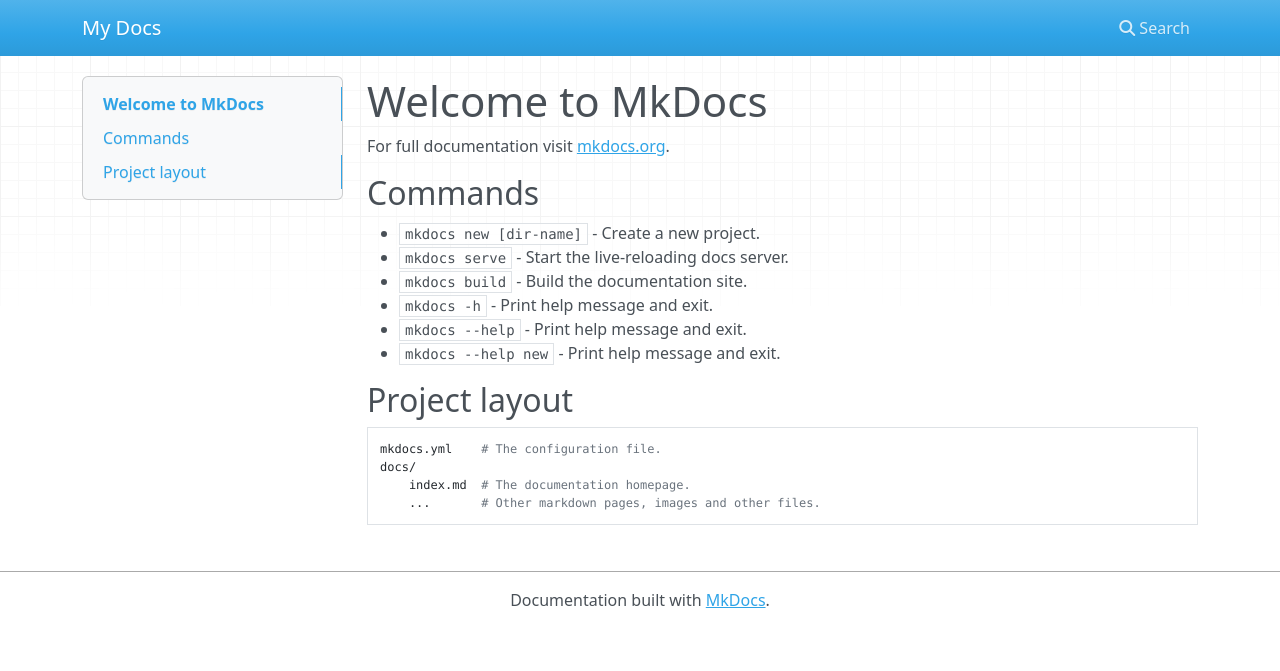
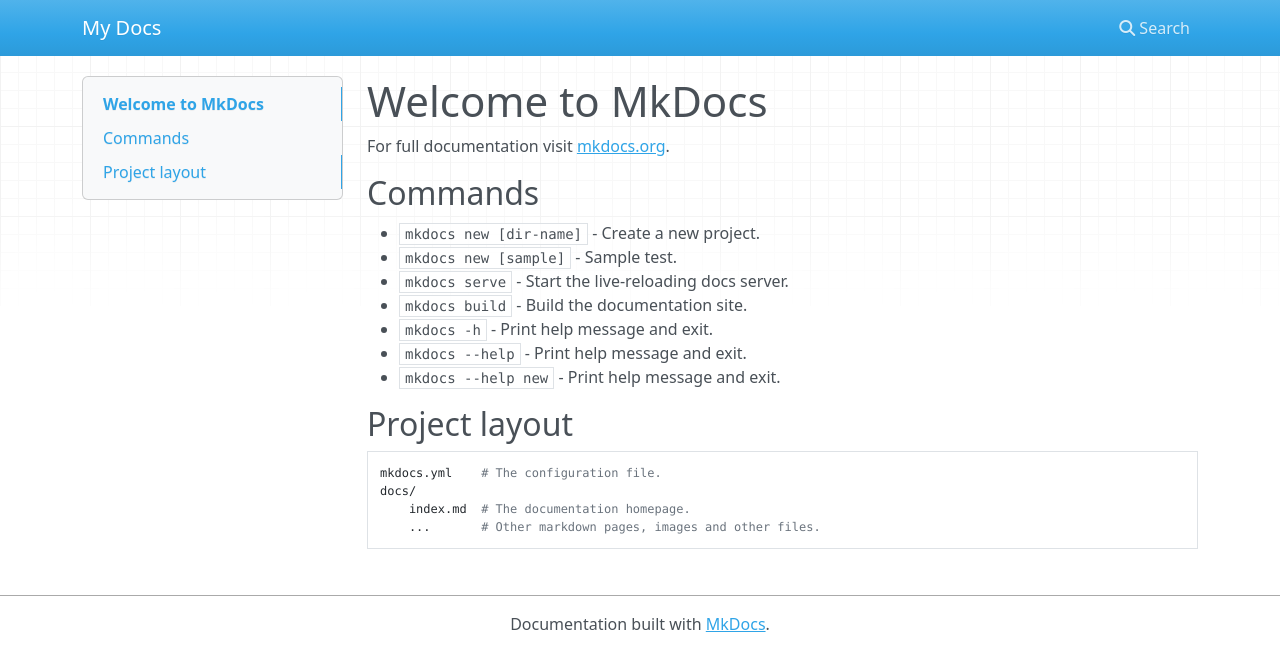
Before and after one commit to Mahad-10/mkdocs-aws, an MkDocs documentation site: the page built from docs/index.md, in a window 1280 px wide. Shown: the top 671 px of the page. Built offline with MkDocs 1.6.1, drawn with Linux system fonts in a browser that asks for light colours; nearby versions of some CDN libraries.

Commit message:
add new command

```diff
--- a/docs/index.md
+++ b/docs/index.md
@@ -5,6 +5,7 @@
 ## Commands
 
 * `mkdocs new [dir-name]` - Create a new project.
+* `mkdocs new [sample]` - Sample test.
 * `mkdocs serve` - Start the live-reloading docs server.
 * `mkdocs build` - Build the documentation site.
 * `mkdocs -h` - Print help message and exit.
```
Also changed, not shown: site/xconn-python/index.html, site/xconn-python/search/search_index.json.
